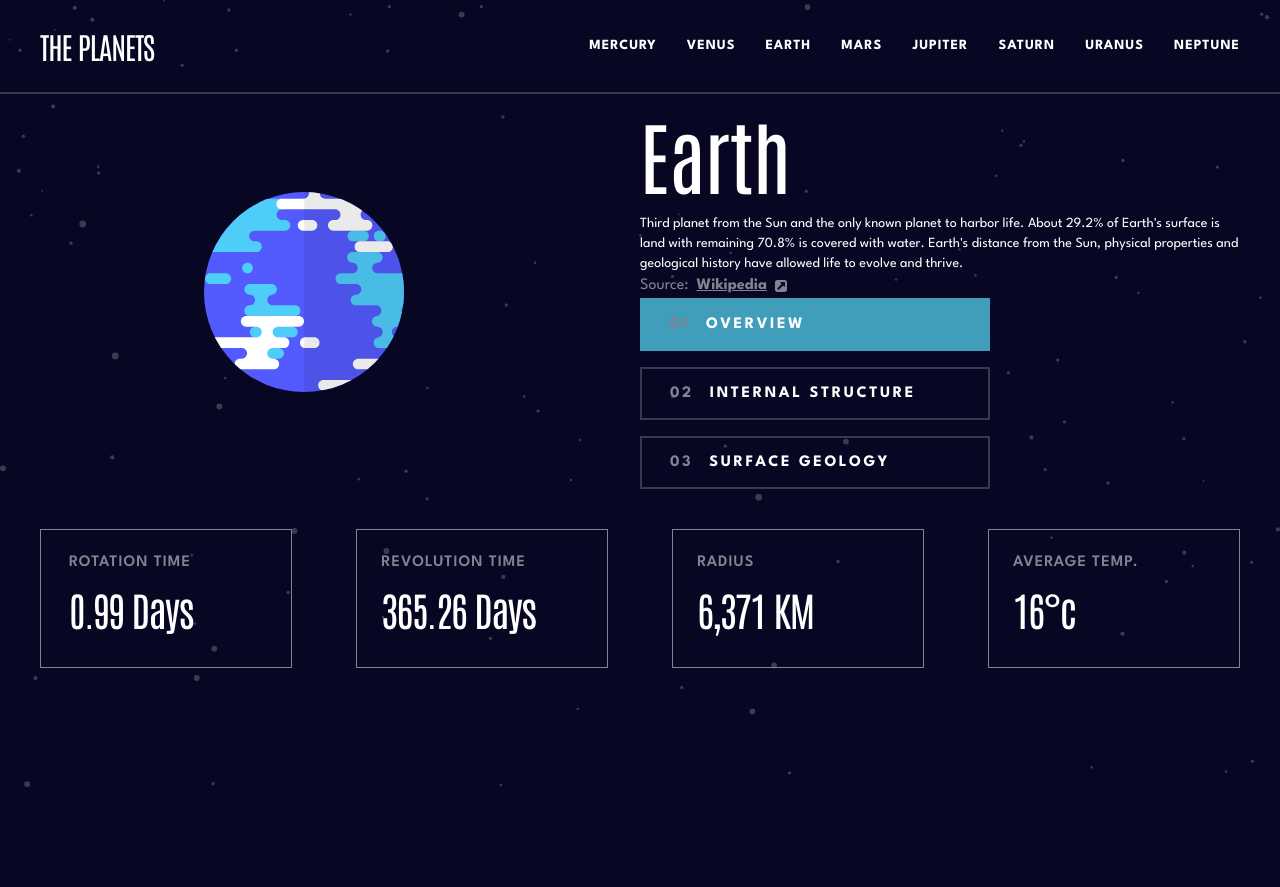
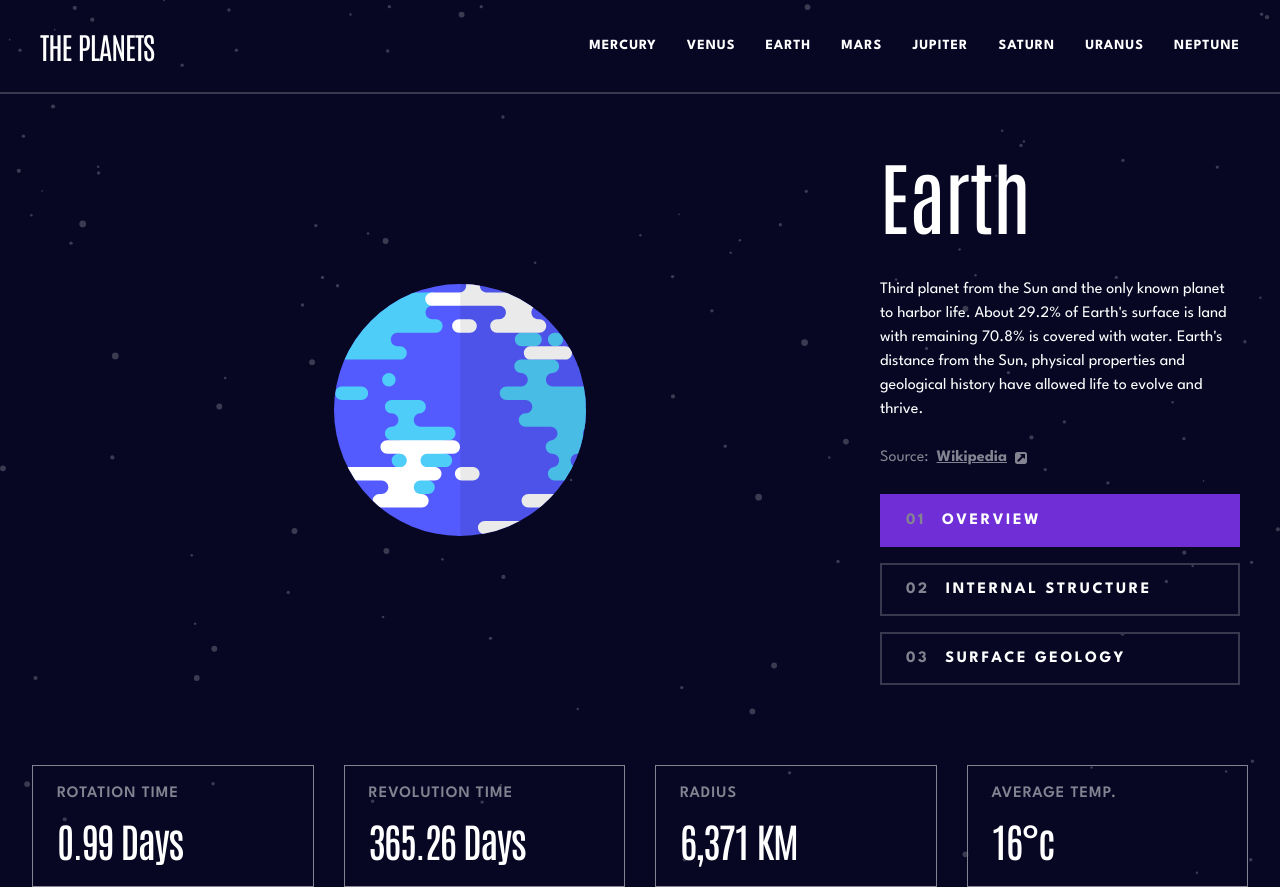
Before and after one commit to wasiqurzaman/planets-fact-site, a Next.js app: page /planets/earth/overview in a window 1280 px wide. Before the commit the page ends 800 px from the top, so only its background shows below. Built offline with nearby package versions, Linux system fonts and the light colour scheme.

Commit message:
changes in layout and fixed build error

```diff
--- a/app/layout.tsx
+++ b/app/layout.tsx
@@ -57,10 +57,10 @@ export default async function RootLayout({
   return (
     <html lang="en">
       <body
-        className={`${antonio.variable} ${spartan.variable} antialiased bg-stars bg-black-100 bg-cover bg-no-repeat`}
+        className={`${antonio.variable} ${spartan.variable} antialiased bg-stars bg-black-100 bg-cover bg-no-repeat relative`}
       >
         <Navbar data={data} />
-        <main className="tablet:border-t-2 border-t-dark-gray relative">
+        <main className="border-t-2 border-t-dark-gray relative">
           {children}
         </main>
       </body>
--- a/app/planets/[planetName]/[info]/layout.tsx
+++ b/app/planets/[planetName]/[info]/layout.tsx
@@ -4,11 +4,11 @@ import { Planet } from "@/app/layout";
 
 interface Props {
   children: React.ReactNode;
-  params: { planetName: string; info: string };
+  params: Promise<{ planetName: string; info: string }>;
 }
 
 export default async function layout({ children, params }: Props) {
-  const { planetName, info } = await params;
+  const { planetName } = await params;
   const file = await fs.readFile(process.cwd() + "/app/data/data.json", "utf8");
   const planets: Planet[] = JSON.parse(file);
 
@@ -16,42 +16,42 @@ export default async function layout({ children, params }: Props) {
     planet => planet.name.toLowerCase() === planetName
   );
 
-  // console.log(planetName);
-  // console.log(info);
-
   return (
-    <div>
+    <div className="max-w-[1440px] mx-auto pt-28 laptop-sm:pt-10 large-desktop:pt-24 flex flex-col justify-center gap-8 tablet:gap-7 laptop-sm:gap-20  large-desktop:gap-40">
       {children}
-      <div className="flex text-white font-spartan gap-16 p-10">
-        <div className="w-[255px] flex flex-col gap-1 border border-light-gray px-7 py-5">
-          <span className="text-light-gray tracking-[1px] leading-[25px] font-semibold uppercase">
+      <div className="flex flex-col tablet:flex-row gap-2 tablet:gap-[10px] tablet:justify-between  laptop-sm:gap-[30px] px-8 large-desktop:px-0 text-white font-spartan">
+        <div className="flex-1 flex flex-row items-center tablet:items-start justify-between tablet:justify-normal tablet:flex-col gap-1 border border-light-gray px-4 laptop-sm:px-6 py-3 laptop-sm:py-4">
+          <span className="text-light-gray tracking-[1px] text-sm laptop-sm:text-base leading-[25px] font-semibold uppercase">
             Rotation Time
           </span>
-          <span className="font-antonio tracking-[-1.5px] text-[40px]">
+          <span className="font-antonio font-medium tracking-[-1.5px] text-[24px] tablet:text-[24px] laptop-sm:text-[40px]">
             {planet?.rotation}
           </span>
         </div>
-        <div className="w-[255px] flex flex-col gap-1 border border-light-gray pt-5 pl-6 pb-7">
-          <span className="text-light-gray tracking-[1px] leading-[25px] font-semibold uppercase">
+
+        <div className="flex-1 flex flex-row items-center tablet:items-start justify-between tablet:justify-normal tablet:flex-col gap-1 border border-light-gray px-4 laptop-sm:px-6 py-3 laptop-sm:py-4">
+          <span className="text-light-gray tracking-[1px] text-sm laptop-sm:text-base leading-[25px] font-semibold uppercase">
             Revolution Time
           </span>
-          <span className="font-antonio tracking-[-1.5px] text-[40px]">
+          <span className="font-antonio font-medium tracking-[-1.5px] text-[24px] tablet:text-[24px] laptop-sm:text-[40px]">
             {planet?.revolution}
           </span>
         </div>
-        <div className="w-[255px] flex flex-col gap-1 border border-light-gray pt-5 pl-6 pb-7">
-          <span className="text-light-gray tracking-[1px] leading-[25px] font-semibold uppercase">
+
+        <div className="flex-1 flex flex-row items-center tablet:items-start justify-between tablet:justify-normal tablet:flex-col gap-1 border border-light-gray px-4 laptop-sm:px-6 py-3 laptop-sm:py-4">
+          <span className="text-light-gray tracking-[1px] text-sm laptop-sm:text-base leading-[25px] font-semibold uppercase">
             Radius
           </span>
-          <span className="font-antonio tracking-[-1.5px] text-[40px]">
+          <span className="font-antonio font-medium tracking-[-1.5px] text-[24px] tablet:text-[24px] laptop-sm:text-[40px]">
             {planet?.radius}
           </span>
         </div>
-        <div className="w-[255px] flex flex-col gap-1 border border-light-gray pt-5 pl-6 pb-7">
-          <span className="text-light-gray tracking-[1px] leading-[25px] font-semibold uppercase">
+
+        <div className="flex-1 flex flex-row items-center tablet:items-start justify-between tablet:justify-normal tablet:flex-col gap-1 border border-light-gray px-4 laptop-sm:px-6 py-3 laptop-sm:py-4">
+          <span className="text-light-gray tracking-[1px] text-sm laptop-sm:text-base leading-[25px] font-semibold uppercase">
             Average Temp.
           </span>
-          <span className="font-antonio tracking-[-1.5px] text-[40px]">
+          <span className="font-antonio font-medium tracking-[-1.5px] text-[24px] tablet:text-[24px] laptop-sm:text-[40px]">
             {planet?.temperature}
           </span>
         </div>
--- a/app/planets/[planetName]/[info]/page.tsx
+++ b/app/planets/[planetName]/[info]/page.tsx
@@ -5,7 +5,7 @@ import iconSource from "../../../../public/images/icon-source.svg";
 import Link from "next/link";
 
 interface Props {
-  params: { planetName: string; info: string };
+  params: Promise<{ planetName: string; info: string }>;
 }
 
 export default async function page({ params }: Props) {
@@ -36,25 +36,81 @@ export default async function page({ params }: Props) {
       ? planet?.structure.source
       : planet?.geology.source;
 
+  function genBgStyle(color: string) {
+    switch (color) {
+      case "mercury":
+        return `tablet:bg-mercury tablet:border-mercury border-b-2 border-b-mercury`;
+      case "venus":
+        return `tablet:bg-venus tablet:border-venus border-b-2 border-b-venus`;
+      case "earth":
+        return `tablet:bg-earth tablet:border-earth border-b-2 border-b-earth`;
+      case "mars":
+        return `tablet:bg-mars tablet:border-mars border-b-2 border-b-mars`;
+      case "jupiter":
+        return `tablet:bg-jupiter tablet:border-jupiter border-b-2 border-b-jupiter`;
+      case "saturn":
+        return `tablet:bg-saturn tablet:border-saturn border-b-2 border-b-saturn`;
+      case "uranus":
+        return `tablet:bg-uranus tablet:border-uranus border-b-2 border-b-uranus`;
+      case "neptune":
+        return `tablet:bg-neptune tablet:border-neptune border-b-2 border-b-neptune`;
+      default:
+        return "";
+    }
+  }
+
+  function getPlanetSize(planet: string) {
+    switch (planet) {
+      case "mercury":
+        return { width: "23%", height: "auto" };
+      case "venus":
+        return { width: "30%", height: "auto" };
+      case "earth":
+        return { width: "30%", height: "auto" };
+      case "mars":
+        return { width: "28%", height: "auto" };
+      case "jupiter":
+        return { width: "60%", height: "auto" };
+      case "saturn":
+        return { width: "65%", height: "auto" };
+      case "uranus":
+        return { width: "35%", height: "auto" };
+      case "neptune":
+        return { width: "32%", height: "auto" };
+      default:
+        return { width: "50%", height: "auto" };
+    }
+  }
+
   return (
-    <div className="text-white flex ">
-      <div className="flex items-center justify-center flex-1">
-        <Image src={src} width={200} height={200} alt="image" />
+    <div className="text-white flex flex-col laptop-sm:flex-row  gap-10 laptop-sm:gap-0 tablet:px-10 large-desktop:px-0">
+      <div className="flex items-center justify-center laptop-sm:flex-1 laptop-sm:basis-[70%] relative">
+        <Image
+          src={src!}
+          width={0}
+          height={0}
+          style={getPlanetSize(planetName)}
+          alt="image"
+        />
         {info === "geology" && (
           <Image
-            src={planet?.images.geology}
-            width={100}
-            height={100}
+            src={planet?.images?.geology ?? ""}
+            width={150}
+            height={150}
             alt="surface geology"
+            style={{ width: "15%" }}
+            className="absolute bottom-0 translate-y-[-10%]"
           />
         )}
       </div>
 
-      <div className="flex flex-col flex-1 px-8">
-        <div>
-          <h1 className="font-antonio text-[80px]">{planet?.name}</h1>
-          <p className="font-spartan text-sm">{content}</p>
-          <div className="flex items-center gap-2 text-light-gray font-spartan">
+      <div className="flex flex-col tablet:flex-row tablet:items-center laptop-sm:items-start laptop-sm:flex-col laptop-sm:justify-between px-8 tablet:px-0 gap-6 w-full laptop-sm:flex-1 laptop-sm:basis-[30%]">
+        <div className="flex flex-col gap-6 w-full tablet:w-1/2 laptop-sm:w-full text-center tablet:text-start">
+          <h1 className="font-antonio text-[40px] tablet:text-[48px] laptop-sm:text-[80px]">
+            {planet?.name}
+          </h1>
+          <p className="font-spartan text-sm laptop-sm:text-base">{content}</p>
+          <div className="flex items-center gap-2 text-light-gray font-spartan self-center tablet:self-start">
             <span>Source:</span>
             <a
               href={source}
@@ -66,39 +122,50 @@ export default async function page({ params }: Props) {
             <Image src={iconSource} alt="icon source" />
           </div>
         </div>
-        <div className="flex flex-col gap-4">
+
+        <div className="flex tablet:flex-col gap-2 tablet:gap-4 absolute tablet:relative top-0 left-0 justify-between px-10 tablet:px-0 flex-row w-full tablet:w-1/2 laptop-sm:w-full border-b-2 tablet:border-b-0 border-b-dark-gray">
           <Link
             href="overview"
             className={`${
               info === "overview"
-                ? "bg-mercury border-mercury"
+                ? genBgStyle(planetName)
                 : "hover:bg-dark-gray"
-            } flex items-center gap-4 font-spartan font-bold uppercase border-2 border-dark-gray  transition-colors duration-300 py-3 px-7 tracking-[2.57px] leading-[25px] w-[350px]`}
+            } flex items-center gap-4 font-spartan font-bold uppercase tablet:border-2 border-dark-gray  transition-colors duration-300 py-5 tablet:py-3 tablet:px-6 tracking-[1.93px] tablet:tracking-[2.57px] leading-[25px] tablet:w-full`}
           >
-            <span className="text-light-gray">01</span>
-            <span className="">Overview</span>
+            <span className="text-light-gray hidden tablet:block">01</span>
+            <span className="text-xs tablet:text-sm lg:text-base">
+              Overview
+            </span>
           </Link>
           <Link
             href="structure"
             className={`${
               info === "structure"
-                ? "bg-mercury border-mercury"
+                ? genBgStyle(planetName)
                 : "hover:bg-dark-gray"
-            } flex items-center gap-4 font-spartan font-bold uppercase border-2 border-dark-gray  transition-colors duration-300 py-3 px-7 tracking-[2.57px] leading-[25px] w-[350px]`}
+            } flex items-center gap-4 font-spartan font-bold uppercase tablet:border-2 border-dark-gray  transition-colors duration-300 py-5 tablet:py-3 tablet:px-6 tracking-[1.93px] tablet:tracking-[2.57px] leading-[25px] tablet:w-full`}
           >
-            <span className="text-light-gray">02</span>
-            <span>Internal Structure</span>
+            <span className="text-light-gray hidden tablet:block">02</span>
+            <span className="hidden tablet:block tablet:text-sm lg:text-base">
+              Internal Structure
+            </span>
+            <span className="tablet:hidden text-xs tablet:text-base">
+              Structure
+            </span>
           </Link>
           <Link
             href="geology"
             className={`${
-              info === "geology"
-                ? "bg-mercury border-mercury"
-                : "hover:bg-dark-gray"
-            } flex items-center gap-4 font-spartan font-bold uppercase border-2 border-dark-gray  transition-colors duration-300 py-3 px-7 tracking-[2.57px] leading-[25px] w-[350px]`}
+              info === "geology" ? genBgStyle(planetName) : "hover:bg-dark-gray"
+            } flex items-center gap-4 font-spartan font-bold uppercase tablet:border-2 border-dark-gray  transition-colors duration-300 py-5 tablet:py-3 tablet:px-6 tracking-[1.93px] tablet:tracking-[2.57px] leading-[25px] tablet:w-full`}
           >
-            <span className="text-light-gray">03</span>
-            <span>Surface Geology</span>
+            <span className="text-light-gray hidden tablet:block">03</span>
+            <span className="hidden tablet:block tablet:text-sm lg:text-base">
+              Surface Geology
+            </span>
+            <span className="tablet:hidden text-xs tablet:text-base">
+              Surface
+            </span>
           </Link>
         </div>
       </div>
--- a/app/planets/[planetName]/page.tsx
+++ b/app/planets/[planetName]/page.tsx
@@ -3,7 +3,7 @@ import { promises as fs } from "fs";
 import { redirect } from "next/navigation";
 
 interface Props {
-  params: { planetName: string };
+  params: Promise<{ planetName: string }>;
 }
 
 export default async function PlanetPage({ params }: Props) {
```
